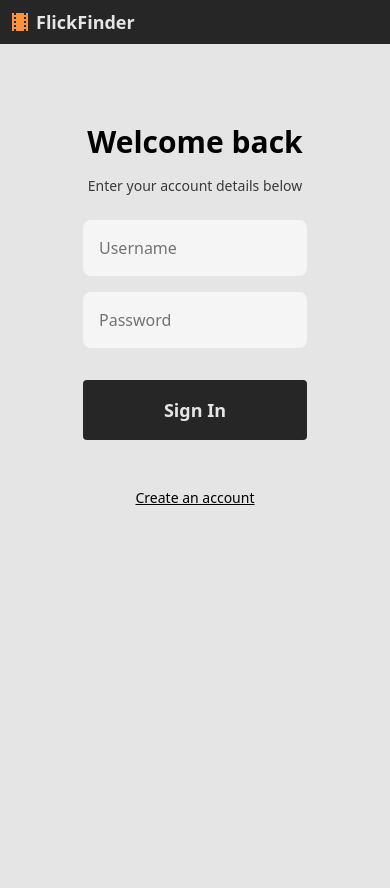
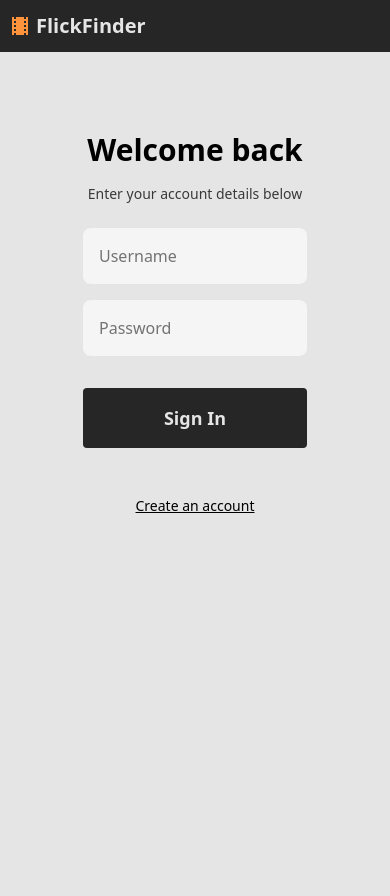
Before and after one commit to jacobbailey8/movie-app, a Next.js app in the folder frontend/: page /auth in a window 390 px wide. Built offline with nearby package versions, Linux system fonts and the light colour scheme; no server answers.

Commit message:
slight adjustments

```diff
--- a/frontend/app/auth/page.jsx
+++ b/frontend/app/auth/page.jsx
@@ -70,9 +70,9 @@ export default function AuthPage() {
 
     return (
         <div className=' bg-neutral-200 sm:flex'>
-            <div className='flex items-center gap-1 bg-neutral-800 p-2 sm:hidden'>
+            <div className='flex items-center gap-1 bg-neutral-800 p-2 py-3 sm:hidden'>
                 <TheatersIcon className='text-orange-400' />
-                <h1 className='text-lg font-semibold text-neutral-200'>FlickFinder</h1>
+                <h1 className='text-xl font-semibold text-neutral-200'>FlickFinder</h1>
             </div>
             <div className='flex flex-col items-center min-h-screen min-w-screen sm:min-w-[50%] pt-20 sm:pt-36 bg-neutral-200 m-0'>
 
--- a/frontend/app/page.jsx
+++ b/frontend/app/page.jsx
@@ -44,7 +44,7 @@ export default function HomePage() {
   } else {
     return (
       <div className='sm:pl-56'>
-        <p className="p-4 font-bold text-lg pt-2">{session?.username}'s Dashboard</p>
+        <p className="p-4 font-bold text-lg pt-6">{session?.username}'s Dashboard</p>
         <form onSubmit={handleSubmit} className="p-4">
           <input
             className="p-2 border border-neutral-200 rounded min-w-64 mt-2 sm:mt-0"
```
